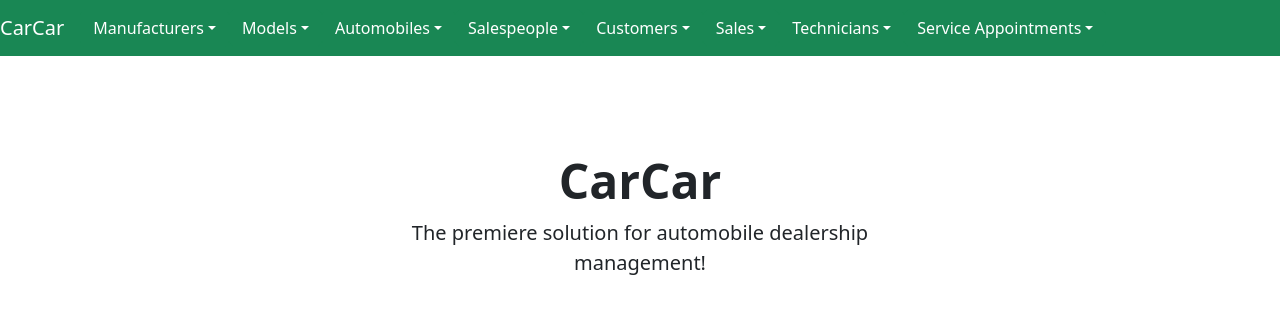
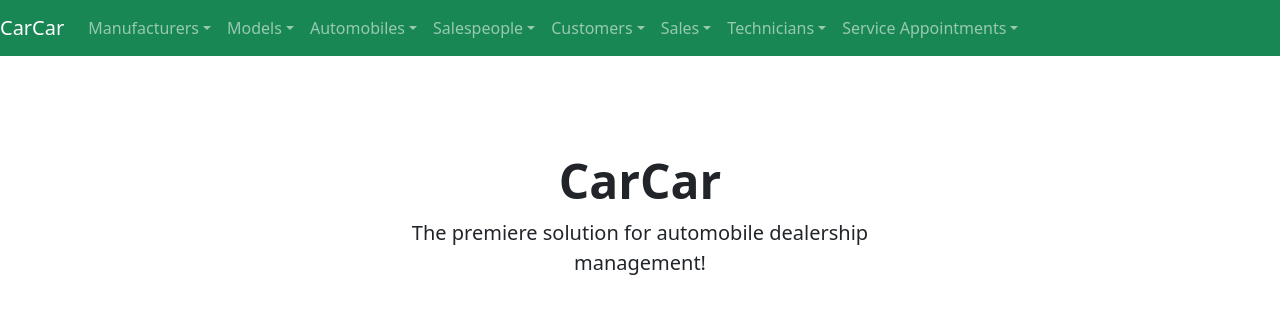
Before and after one commit to salhadid/carai, a React (Create React App) app in the folder ghi/app/: page / in a window 1280 px wide. Shown: the top 314 px of the page. Built offline with nearby package versions, Linux system fonts and the light colour scheme.

Commit message:
fixed navbar dropdown menu highlighting

```diff
--- a/ghi/app/src/Nav.js
+++ b/ghi/app/src/Nav.js
@@ -1,9 +1,17 @@
 import { NavLink } from "react-router-dom";
 import { Navbar, Nav } from 'react-bootstrap';
-import { Dropdown } from 'react-bootstrap';
+import { NavDropdown } from 'react-bootstrap';
 import 'bootstrap/dist/css/bootstrap.min.css';
 
+
+
 function Navigation() {
+
+	const noActiveStyle = {
+		backgroundColor: "transparent",
+		color: "#fff",
+	};
+
 	return (
 		<Navbar bg="success" expand="lg" variant="dark">
 			<Navbar.Brand as={NavLink} to="/">
@@ -12,116 +20,76 @@ function Navigation() {
 			<Navbar.Toggle aria-controls="navbarSupportedContent" />
 			<Navbar.Collapse id="navbarSupportedContent">
 				<Nav className="me-auto mb-2 mb-lg-0">
-					<Dropdown>
-						<Dropdown.Toggle variant="success" id="dropdown-manufacturers">
-							Manufacturers
-						</Dropdown.Toggle>
-						<Dropdown.Menu>
-							<Dropdown.Item as={NavLink} to="/manufacturers">
+					<NavDropdown title="Manufacturers" id="manufacturers-dropdown">
+							<NavDropdown.Item as={NavLink} to="/manufacturers" style={noActiveStyle}>
 								Manufacturers
-							</Dropdown.Item>
-							<Dropdown.Item as={NavLink} to="/manufacturers/create">
+							</NavDropdown.Item>
+							<NavDropdown.Item as={NavLink} to="/manufacturers/create" style={noActiveStyle}>
 								Create a Manufacturer
-							</Dropdown.Item>
-						</Dropdown.Menu>
-					</Dropdown>
-					<Dropdown>
-						<Dropdown.Toggle variant="success" id="dropdown-models">
-							Models
-						</Dropdown.Toggle>
-						<Dropdown.Menu>
-							<Dropdown.Item as={NavLink} to="/models">
+							</NavDropdown.Item>
+					</NavDropdown>
+					<NavDropdown title="Models" id="models-dropdown">
+							<NavDropdown.Item as={NavLink} to="/models" style={noActiveStyle}>
 								Models
-							</Dropdown.Item>
-							<Dropdown.Item as={NavLink} to="/models/create">
+							</NavDropdown.Item>
+							<NavDropdown.Item as={NavLink} to="/models/create" style={noActiveStyle}>
 								Create a Model
-							</Dropdown.Item>
-						</Dropdown.Menu>
-					</Dropdown>
-					<Dropdown>
-						<Dropdown.Toggle variant="success" id="dropdown-automobiles">
-							Automobiles
-						</Dropdown.Toggle>
-						<Dropdown.Menu>
-							<Dropdown.Item as={NavLink} to="/automobiles">
+							</NavDropdown.Item>
+					</NavDropdown>
+					<NavDropdown title="Automobiles" id="automobiles-dropdown">
+							<NavDropdown.Item as={NavLink} to="/automobiles" style={noActiveStyle}>
 								Automobiles
-							</Dropdown.Item>
-							<Dropdown.Item as={NavLink} to="/automobiles/create">
+							</NavDropdown.Item>
+							<NavDropdown.Item as={NavLink} to="/automobiles/create" style={noActiveStyle}>
 								Create an Automobile
-							</Dropdown.Item>
-						</Dropdown.Menu>
-					</Dropdown>
-					<Dropdown>
-						<Dropdown.Toggle variant="success" id="dropdown-salespeople">
-							Salespeople
-						</Dropdown.Toggle>
-						<Dropdown.Menu>
-							<Dropdown.Item as={NavLink} to="/salespeople">
+							</NavDropdown.Item>
+					</NavDropdown>
+					<NavDropdown title="Salespeople" id="salespeople-dropdown">
+							<NavDropdown.Item as={NavLink} to="/salespeople" style={noActiveStyle}>
 								Salespeople
-							</Dropdown.Item>
-							<Dropdown.Item as={NavLink} to="/salespeople/create">
+							</NavDropdown.Item>
+							<NavDropdown.Item as={NavLink} to="/salespeople/create" style={noActiveStyle}>
 								Add a Salesperson
-							</Dropdown.Item>
-						</Dropdown.Menu>
-					</Dropdown>
-					<Dropdown>
-						<Dropdown.Toggle variant="success" id="dropdown-customers">
-							Customers
-						</Dropdown.Toggle>
-						<Dropdown.Menu>
-							<Dropdown.Item as={NavLink} to="/customers">
+							</NavDropdown.Item>
+					</NavDropdown>
+					<NavDropdown title="Customers" id="customers-dropdown">
+							<NavDropdown.Item as={NavLink} to="/customers" style={noActiveStyle}>
 								Customers
-							</Dropdown.Item>
-							<Dropdown.Item as={NavLink} to="/customers/create">
+							</NavDropdown.Item>
+							<NavDropdown.Item as={NavLink} to="/customers/create" style={noActiveStyle}>
 								Add a Customer
-							</Dropdown.Item>
-						</Dropdown.Menu>
-					</Dropdown>
-					<Dropdown>
-						<Dropdown.Toggle variant="success" id="dropdown-sales">
-							Sales
-						</Dropdown.Toggle>
-						<Dropdown.Menu>
-							<Dropdown.Item as={NavLink} to="/sales">
+							</NavDropdown.Item>
+					</NavDropdown>
+					<NavDropdown title="Sales" id="sales-dropdown">
+							<NavDropdown.Item as={NavLink} to="/sales" style={noActiveStyle}>
 								Sales
-							</Dropdown.Item>
-							<Dropdown.Item as={NavLink} to="/sales/create">
+							</NavDropdown.Item>
+							<NavDropdown.Item as={NavLink} to="/sales/create" style={noActiveStyle}>
 								Add a Sale
-							</Dropdown.Item>
-							<Dropdown.Item as={NavLink} to="/sales/history">
+							</NavDropdown.Item>
+							<NavDropdown.Item as={NavLink} to="/sales/history" style={noActiveStyle}>
 								Salesperson History
-							</Dropdown.Item>
-						</Dropdown.Menu>
-					</Dropdown>
-					<Dropdown>
-						<Dropdown.Toggle variant="success" id="dropdown-technicians">
-							Technicians
-						</Dropdown.Toggle>
-						<Dropdown.Menu>
-							<Dropdown.Item as={NavLink} to="/technicians">
+							</NavDropdown.Item>
+					</NavDropdown>
+					<NavDropdown title="Technicians" id="technicians-dropdown">
+							<NavDropdown.Item as={NavLink} to="/technicians" style={noActiveStyle}>
 								Technicians
-							</Dropdown.Item>
-							<Dropdown.Item as={NavLink} to="/technicians/create">
+							</NavDropdown.Item>
+							<NavDropdown.Item as={NavLink} to="/technicians/create" style={noActiveStyle}>
 								Add a Technician
-							</Dropdown.Item>
-						</Dropdown.Menu>
-					</Dropdown>
-					<Dropdown>
-						<Dropdown.Toggle variant="success" id="dropdown-appointments">
-							Service Appointments
-						</Dropdown.Toggle>
-						<Dropdown.Menu>
-							<Dropdown.Item as={NavLink} to="/appointments">
+							</NavDropdown.Item>
+					</NavDropdown>
+					<NavDropdown title="Service Appointments" id="appointments-dropdown">
+							<NavDropdown.Item as={NavLink} to="/appointments" style={noActiveStyle}>
 								Service Appointments
-							</Dropdown.Item>
-							<Dropdown.Item as={NavLink} to="/appointments/create">
+							</NavDropdown.Item>
+							<NavDropdown.Item as={NavLink} to="/appointments/create" style={noActiveStyle}>
 								Add an Appointment
-							</Dropdown.Item>
-							<Dropdown.Item as={NavLink} to="/appointments/history">
+							</NavDropdown.Item>
+							<NavDropdown.Item as={NavLink} to="/appointments/history" style={noActiveStyle}>
 								Service History
-							</Dropdown.Item>
-						</Dropdown.Menu>
-					</Dropdown>
+							</NavDropdown.Item>
+					</NavDropdown>
 				</Nav>
 			</Navbar.Collapse>
 		</Navbar>
```
